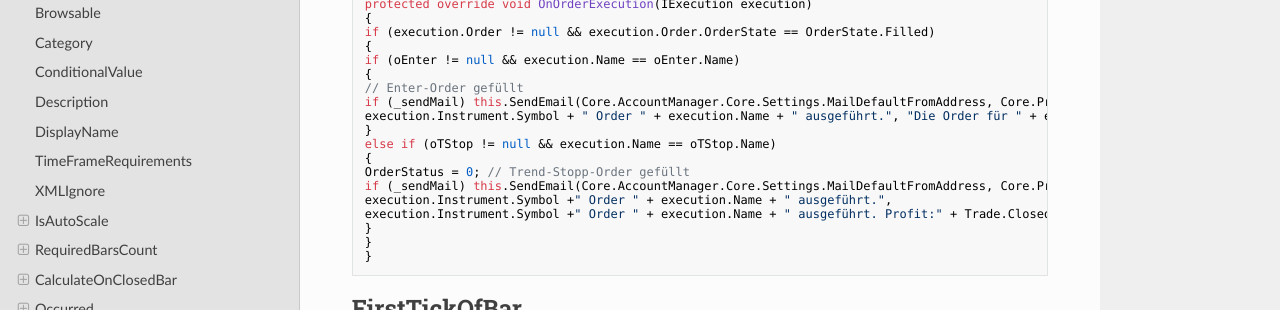
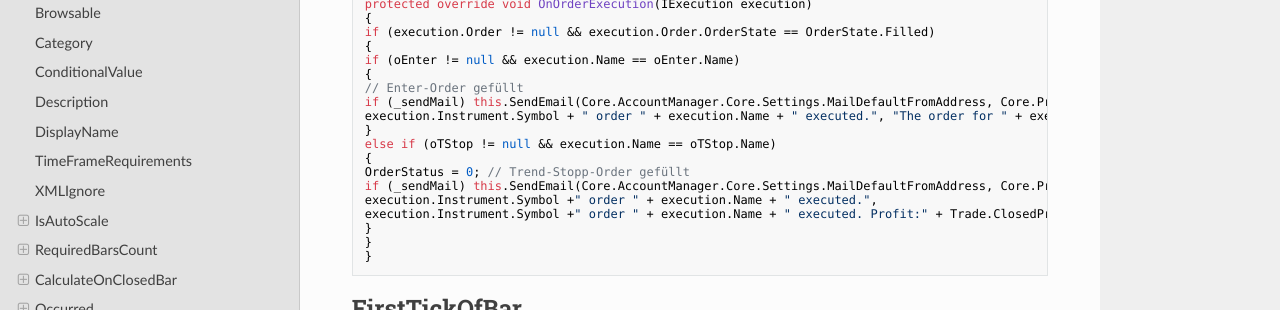
Before and after one commit to AgenaTrader/AgenaScript-documentation, an MkDocs documentation site: the page built from sources/keywords.md, in a window 1280 px wide and 900 px high, scrolled down 42172 px. Shown: the part 151-461 px from the top of the window. Built offline with MkDocs 1.6.1, drawn with Linux system fonts in a browser that asks for light colours; nearby versions of some CDN libraries; old or Windows-style settings are respelled for this version of MkDocs.

Commit message:
code fix

```diff
--- a/sources/keywords.md
+++ b/sources/keywords.md
@@ -1553,14 +1553,14 @@ if (oEnter != null && execution.Name == oEnter.Name)
 {
 // Enter-Order gefüllt
 if (_sendMail) this.SendEmail(Core.AccountManager.Core.Settings.MailDefaultFromAddress, Core.PreferenceManager.DefaultEmailAddress,
-execution.Instrument.Symbol + " Order " + execution.Name + " ausgeführt.", "Die Order für " + execution.Instrument.Name + " wurde ausgeführt. Invest: " + (Trade.Quantity * Trade.AvgPrice).ToString("F2"));
+execution.Instrument.Symbol + " order " + execution.Name + " executed.", "The order for " + execution.Instrument.Name + " was executed. Invest: " + (Trade.Quantity * Trade.AvgPrice).ToString("F2"));
 }
 else if (oTStop != null && execution.Name == oTStop.Name)
 {
 OrderStatus = 0; // Trend-Stopp-Order gefüllt
 if (_sendMail) this.SendEmail(Core.AccountManager.Core.Settings.MailDefaultFromAddress, Core.PreferenceManager.DefaultEmailAddress,
-execution.Instrument.Symbol +" Order " + execution.Name + " ausgeführt.",
-execution.Instrument.Symbol +" Order " + execution.Name + " ausgeführt. Profit:" + Trade.ClosedProfitLoss.ToString("F2"));
+execution.Instrument.Symbol +" order " + execution.Name + " executed.",
+execution.Instrument.Symbol +" order " + execution.Name + " executed. Profit:" + Trade.ClosedProfitLoss.ToString("F2"));
 }
 }
 }
```
